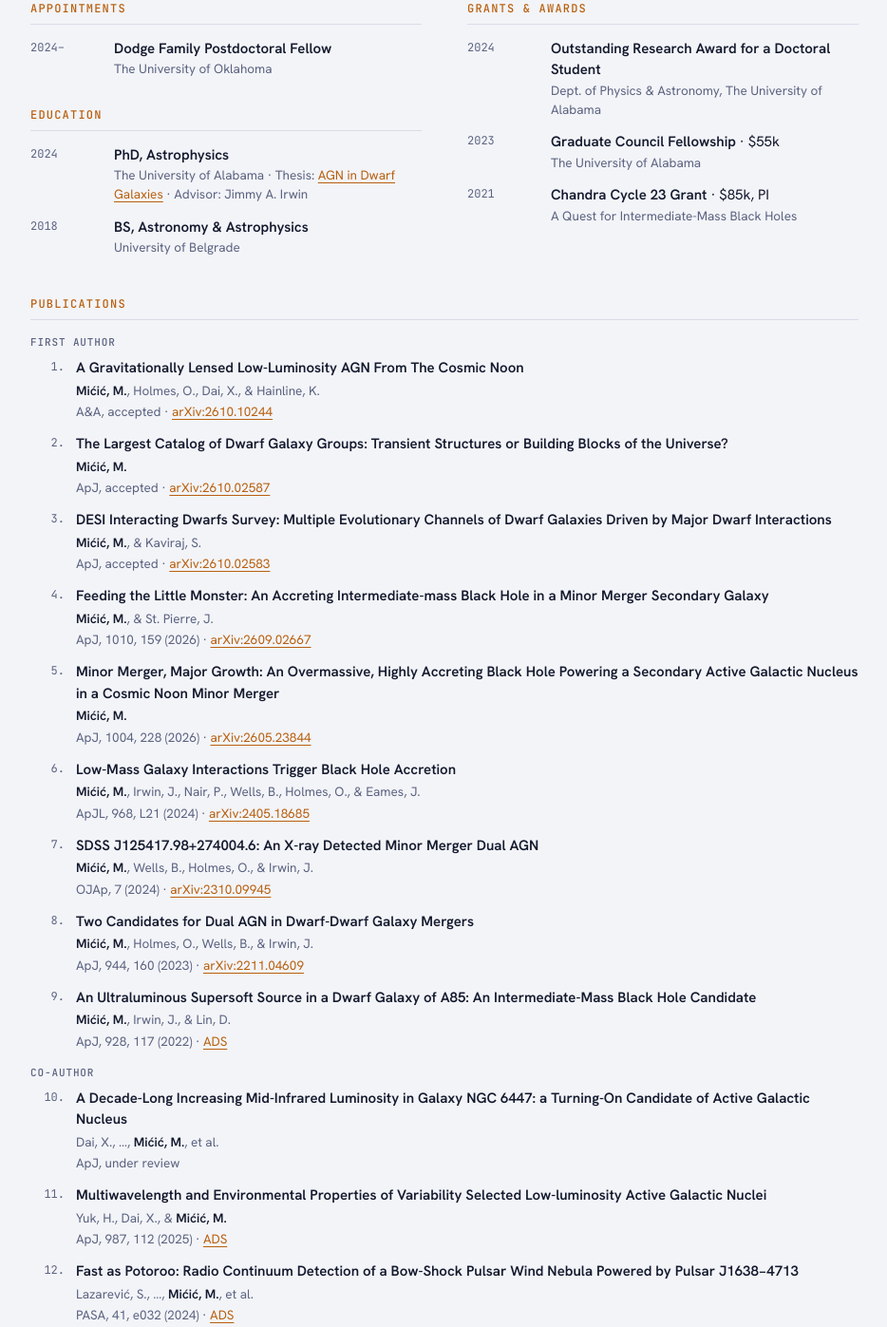
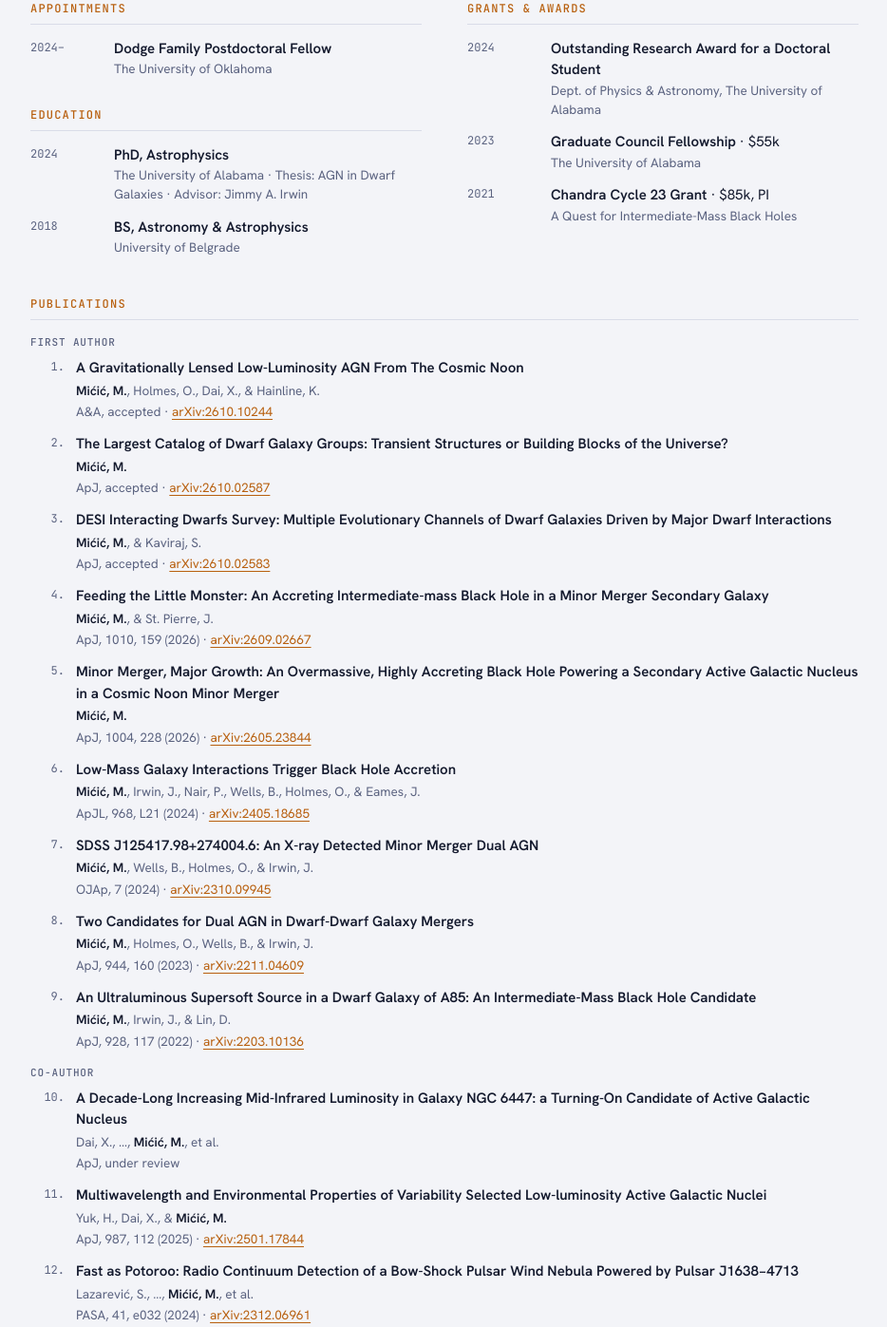
Before and after one commit to micicmarko/micicmarko.github.io, a plain HTML site: page index.html in a window 1280 px wide. Shown: the part 4712-6109 px from the top of the page at 95% size, without its empty margins (276-1210 px from the left). Drawn offline with Linux system fonts and the light colour scheme.

Commit message:
Add files via upload

```diff
--- a/index.html
+++ b/index.html
@@ -419,7 +419,7 @@ footer .wrap{display:flex;flex-wrap:wrap;gap:8px 24px;justify-content:space-betw
           <ul><li><span class="d">2024–</span><span><b>Dodge Family Postdoctoral Fellow</b><small>The University of Oklahoma</small></span></li></ul>
           <h4 style="margin-top:32px">Education</h4>
           <ul>
-            <li><span class="d">2024</span><span><b>PhD, Astrophysics</b><small>The University of Alabama · Thesis: <a href="https://ir.ua.edu/handle/123456789/13832" target="_blank" rel="noopener">AGN in Dwarf Galaxies</a> · Advisor: Jimmy A. Irwin</small></span></li>
+            <li><span class="d">2024</span><span><b>PhD, Astrophysics</b><small>The University of Alabama · Thesis: AGN in Dwarf Galaxies · Advisor: Jimmy A. Irwin</small></span></li>
             <li><span class="d">2018</span><span><b>BS, Astronomy &amp; Astrophysics</b><small>University of Belgrade</small></span></li>
           </ul>
         </div>
@@ -528,12 +528,12 @@ const FIRST=[
  ["Mićić, M., Irwin, J., Nair, P., Wells, B., Holmes, O., &amp; Eames, J.","Low-Mass Galaxy Interactions Trigger Black Hole Accretion","ApJL, 968, L21 (2024)","2405.18685"],
  ["Mićić, M., Wells, B., Holmes, O., &amp; Irwin, J.","SDSS J125417.98+274004.6: An X-ray Detected Minor Merger Dual AGN","OJAp, 7 (2024)","2310.09945"],
  ["Mićić, M., Holmes, O., Wells, B., &amp; Irwin, J.","Two Candidates for Dual AGN in Dwarf-Dwarf Galaxy Mergers","ApJ, 944, 160 (2023)","2211.04609"],
- ["Mićić, M., Irwin, J., &amp; Lin, D.","An Ultraluminous Supersoft Source in a Dwarf Galaxy of A85: An Intermediate-Mass Black Hole Candidate","ApJ, 928, 117 (2022)",null]
+ ["Mićić, M., Irwin, J., &amp; Lin, D.","An Ultraluminous Supersoft Source in a Dwarf Galaxy of A85: An Intermediate-Mass Black Hole Candidate","ApJ, 928, 117 (2022)","2203.10136"]
 ];
 const CO=[
  ["Dai, X., …, Mićić, M., et al.","A Decade-Long Increasing Mid-Infrared Luminosity in Galaxy NGC 6447: a Turning-On Candidate of Active Galactic Nucleus","ApJ, under review",null],
- ["Yuk, H., Dai, X., &amp; Mićić, M.","Multiwavelength and Environmental Properties of Variability Selected Low-luminosity Active Galactic Nuclei","ApJ, 987, 112 (2025)",null],
- ["Lazarević, S., …, Mićić, M., et al.","Fast as Potoroo: Radio Continuum Detection of a Bow-Shock Pulsar Wind Nebula Powered by Pulsar J1638−4713","PASA, 41, e032 (2024)",null]
+ ["Yuk, H., Dai, X., &amp; Mićić, M.","Multiwavelength and Environmental Properties of Variability Selected Low-luminosity Active Galactic Nuclei","ApJ, 987, 112 (2025)","2501.17844"],
+ ["Lazarević, S., …, Mićić, M., et al.","Fast as Potoroo: Radio Continuum Detection of a Bow-Shock Pulsar Wind Nebula Powered by Pulsar J1638−4713","PASA, 41, e032 (2024)","2312.06961"]
 ];
 function li(p,n){
   const [a,t,j,arx]=p;
```
